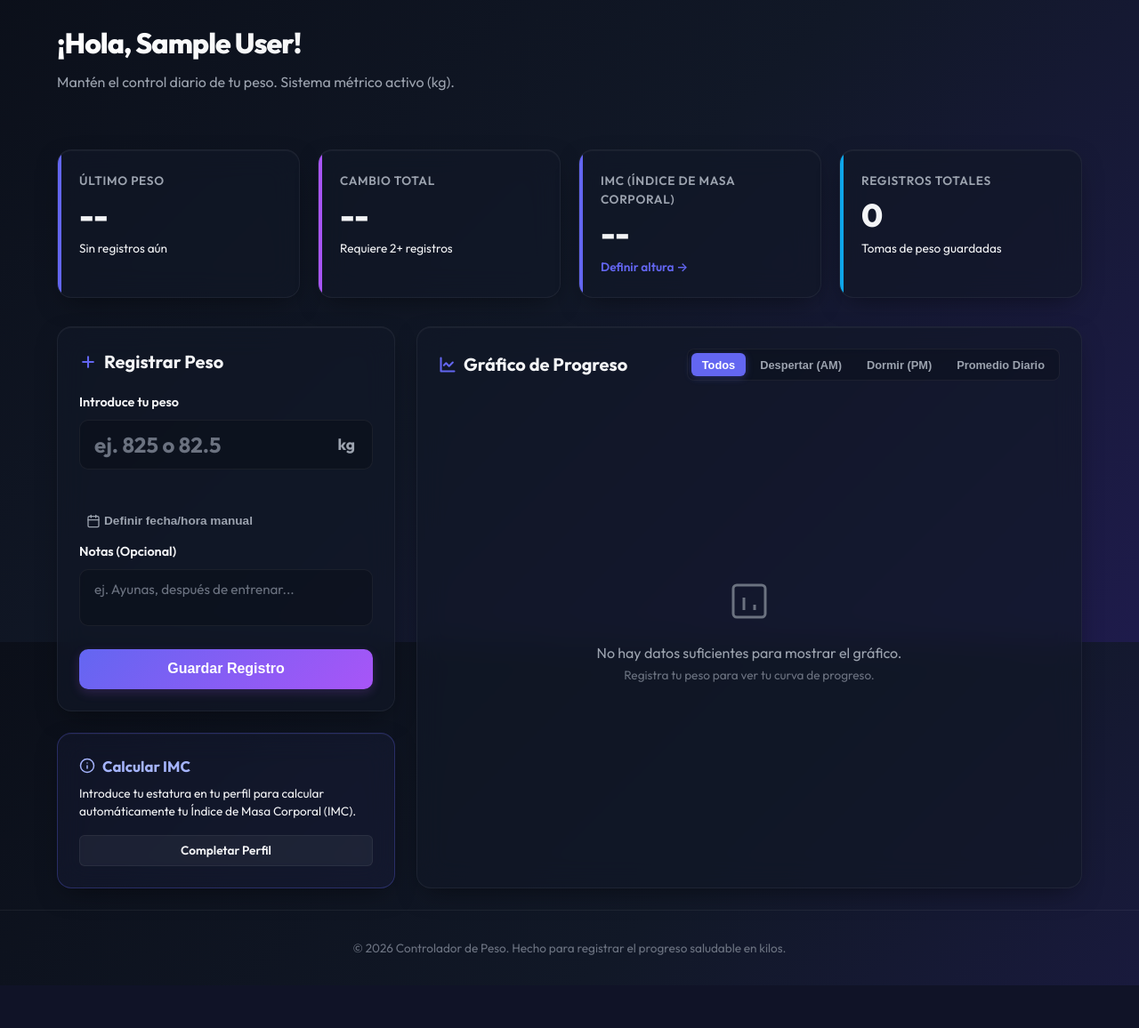
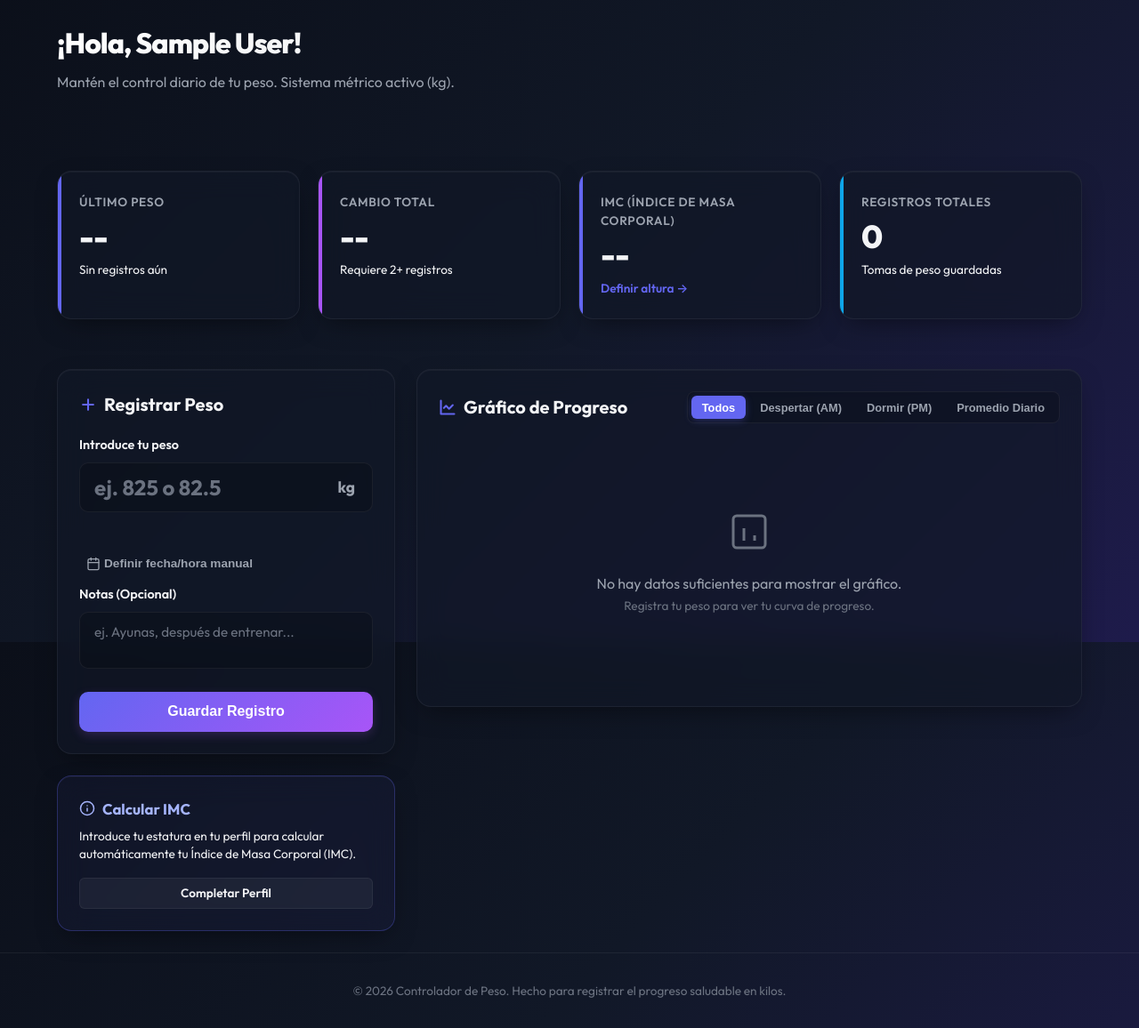
Before and after one commit to victoredier/weight-tracker, a Flask app: page / in a window 1280 px wide. Shown: the part 78-1234 px from the top of the page at 89% size. Before the commit the page ends 1186 px from the top, so only its background shows below. Run offline with Flask 3, Linux system fonts and the light colour scheme; the visitor is signed in with stand-in values (Sample User, id 1); data that the repository does not hold is empty.

Commit message:
feat: restructure dashboard layout using CSS grid and add responsive header styling

```diff
--- a/static/css/style.css
+++ b/static/css/style.css
@@ -300,6 +300,94 @@ header {
 @media (min-width: 900px) {
     .dashboard-grid {
         grid-template-columns: 380px 1fr;
+    }
+}
+
+/* Dashboard Container Layout (Flat Grid/Flex structure) */
+.dashboard-container {
+    display: flex;
+    flex-direction: column;
+    gap: 1.5rem;
+}
+
+.dashboard-form {
+    order: 1;
+}
+.dashboard-greeting {
+    order: 2;
+}
+.dashboard-summary {
+    order: 3;
+}
+.dashboard-chart {
+    order: 4;
+}
+.dashboard-recent {
+    order: 5;
+}
+.dashboard-bmi-alert {
+    order: 6;
+}
+
+@media (min-width: 900px) {
+    .dashboard-container {
+        display: grid;
+        grid-template-columns: 380px 1fr;
+        gap: 1.5rem;
+    }
+
+    /* Reset order properties for desktop */
+    .dashboard-greeting,
+    .dashboard-summary,
+    .dashboard-form,
+    .dashboard-bmi-alert,
+    .dashboard-chart,
+    .dashboard-recent {
+        order: unset;
+    }
+
+    .dashboard-greeting {
+        grid-column: 1 / span 2;
+        grid-row: 1;
+    }
+    .dashboard-summary {
+        grid-column: 1 / span 2;
+        grid-row: 2;
+    }
+    .dashboard-form {
+        grid-column: 1;
+        grid-row: 3;
+    }
+    .dashboard-bmi-alert {
+        grid-column: 1;
+        grid-row: 4;
+    }
+    .dashboard-chart {
+        grid-column: 2;
+        grid-row: 3;
+    }
+    .dashboard-recent {
+        grid-column: 2;
+        grid-row: 4;
+    }
+}
+
+/* Responsive Header adjustments */
+@media (max-width: 768px) {
+    .profile-name {
+        display: none;
+    }
+    .nav-container {
+        padding: 0.75rem 1rem;
+    }
+    .nav-menu {
+        gap: 0.75rem;
+    }
+}
+
+@media (max-width: 580px) {
+    .brand-text {
+        display: none;
     }
 }
 
--- a/templates/base.html
+++ b/templates/base.html
@@ -33,7 +33,7 @@
                         <line x1="17.5" y1="15" x2="9" y2="22"></line>
                     </svg>
                 </div>
-                <span>Controlador de Peso</span>
+                <span class="brand-text">Controlador de Peso</span>
             </a>
 
             <nav class="nav-menu">
@@ -47,7 +47,7 @@
                         {% else %}
                             <div class="avatar mock-avatar">{{ current_user.name[0] if current_user.name else current_user.email[0] }}</div>
                         {% endif %}
-                        <span style="font-size: 0.9rem; font-weight: 500;">{{ current_user.name or 'Usuario' }}</span>
+                        <span class="profile-name" style="font-size: 0.9rem; font-weight: 500;">{{ current_user.name or 'Usuario' }}</span>
                     </a>
 
                     <a href="{{ url_for('logout') }}" class="logout-btn" id="nav-logout">Salir</a>
--- a/templates/dashboard.html
+++ b/templates/dashboard.html
@@ -3,11 +3,13 @@
 {% block title %}Panel de Control - Controlador de Peso{% endblock %}
 
 {% block content %}
-<div style="margin-bottom: 2rem;">
+<div class="dashboard-container">
+    <div class="dashboard-greeting" style="margin-bottom: 2rem;">
         <h1 class="title-main">¡Hola, {{ current_user.name or 'Usuario' }}!</h1>
         <p class="subtitle-main">Mantén el control diario de tu peso. Sistema métrico activo (kg).</p>
     </div>
 
+    <div class="dashboard-summary">
         <!-- Summary Cards Grid -->
         <div class="summary-grid">
             <!-- Stat 1: Latest Weight -->
@@ -84,13 +86,10 @@
                 </span>
             </div>
         </div>
-
-<!-- Main Dashboard Grid Layout -->
-<div class="dashboard-grid">
-    <!-- Left Column: Add Weight & Checklist -->
-    <div style="display: flex; flex-direction: column; gap: 1.5rem;">
+    </div>
 
     <!-- Add Weight Form Card -->
+    <div class="dashboard-form">
         <div class="card">
             <h2 style="font-size: 1.25rem; font-weight: 700; margin-bottom: 1.25rem; display: flex; align-items: center; gap: 0.5rem;">
                 <svg xmlns="http://www.w3.org/2000/svg" width="20" height="20" viewBox="0 0 24 24" fill="none" stroke="var(--color-primary)" stroke-width="2.5" stroke-linecap="round" stroke-linejoin="round"><path d="M12 5v14M5 12h14"/></svg>
@@ -108,6 +107,7 @@
                                placeholder="ej. 825 o 82.5"
                                required
                                autocomplete="off"
+                               inputmode="decimal"
                                style="font-size: 1.5rem; font-weight: 700; padding-right: 3.5rem;">
                         <span class="weight-unit">kg</span>
                     </div>
@@ -142,9 +142,11 @@
                 <button type="submit" class="btn" id="submit-weight-btn">Guardar Registro</button>
             </form>
         </div>
+    </div>
 
     <!-- BMI Profile Setup Alert Card if height missing -->
     {% if not current_user.height %}
+        <div class="dashboard-bmi-alert">
             <div class="card" style="border-color: rgba(99, 102, 241, 0.3); background: rgba(99, 102, 241, 0.05);">
                 <h3 style="font-size: 1.05rem; font-weight: 700; margin-bottom: 0.5rem; color: #a5b4fc; display: flex; align-items: center; gap: 0.5rem;">
                     <svg xmlns="http://www.w3.org/2000/svg" width="18" height="18" viewBox="0 0 24 24" fill="none" stroke="currentColor" stroke-width="2" stroke-linecap="round" stroke-linejoin="round"><circle cx="12" cy="12" r="10"></circle><line x1="12" y1="16" x2="12" y2="12"></line><line x1="12" y1="8" x2="12.01" y2="8"></line></svg>
@@ -155,14 +157,11 @@
                 </p>
                 <a href="{{ url_for('profile') }}" class="btn btn-secondary btn-sm" id="complete-profile-btn">Completar Perfil</a>
             </div>
+        </div>
     {% endif %}
 
-    </div>
-
-    <!-- Right Column: Charts & Recent Logs -->
-    <div style="display: flex; flex-direction: column; gap: 1.5rem;">
-
     <!-- Weight History Chart -->
+    <div class="dashboard-chart">
         <div class="card" style="flex-grow: 1; min-height: 380px; display: flex; flex-direction: column;">
             <div style="display: flex; justify-content: space-between; align-items: center; margin-bottom: 1.25rem; flex-wrap: wrap; gap: 0.75rem;">
                 <h2 style="font-size: 1.25rem; font-weight: 700; display: flex; align-items: center; gap: 0.5rem; margin: 0;">
@@ -193,9 +192,11 @@
                 </div>
             {% endif %}
         </div>
+    </div>
 
     <!-- Recent Logs List (Last 3) -->
     {% if recent_logs %}
+        <div class="dashboard-recent">
             <div class="card">
                 <div style="display: flex; justify-content: space-between; align-items: center; margin-bottom: 1rem;">
                     <h2 style="font-size: 1.1rem; font-weight: 700;">Últimos Registros</h2>
@@ -223,9 +224,8 @@
                     </table>
                 </div>
             </div>
+        </div>
     {% endif %}
-
-    </div>
 </div>
 
 <!-- Raw Chart Data Injected for Javascript -->
--- a/templates/history.html
+++ b/templates/history.html
@@ -39,6 +39,7 @@
                                value="{{ edit_log.weight }}"
                                required
                                autocomplete="off"
+                               inputmode="decimal"
                                style="font-size: 1.25rem; font-weight: 700; padding-right: 3.5rem;">
                         <span class="weight-unit">kg</span>
                     </div>
```
Lines whose indentation alone changed are shown as unchanged.
